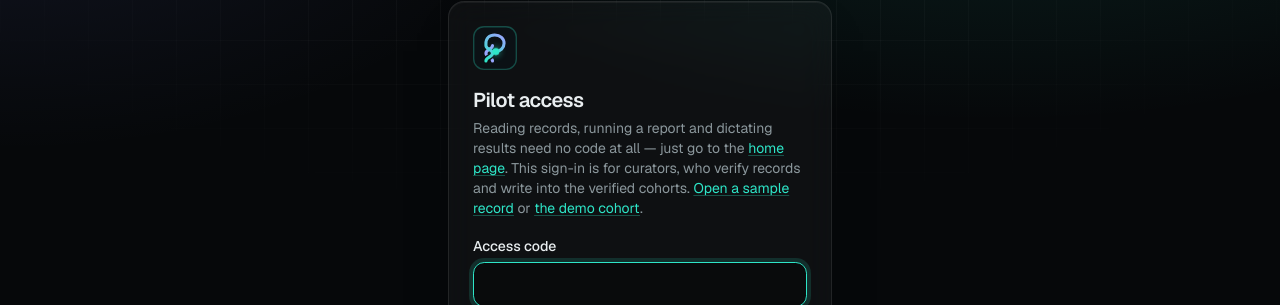
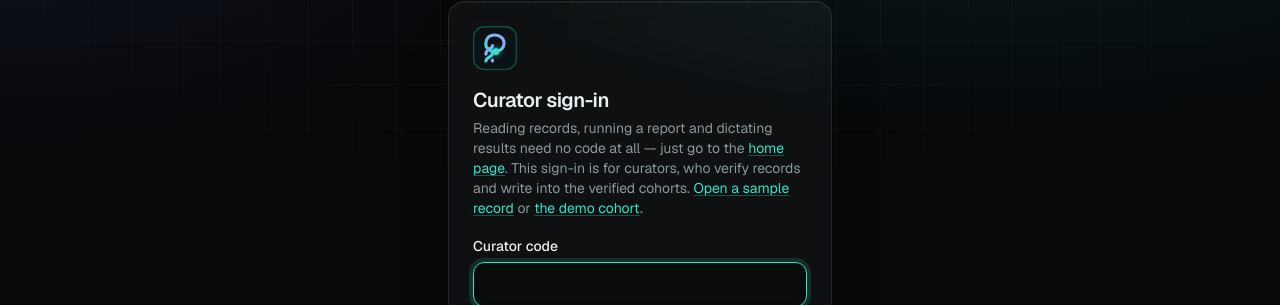
Before and after one commit to Abm32/pathya, a Next.js app: page /login in a window 1280 px wide. Shown: the part 136-441 px from the top of the page. Built offline with nearby package versions, Linux system fonts and the light colour scheme.

Commit message:
fix: login page is curator sign-in, not "Pilot access"
Co-Authored-By: Claude Opus 5 <noreply@anthropic.com>

```diff
--- a/src/app/login/page.tsx
+++ b/src/app/login/page.tsx
@@ -24,11 +24,11 @@ function Form() {
     >
       <div>
         <Mark size={44} />
-        <h1 className="mt-4 text-xl font-semibold tracking-tight">Pilot access</h1>
+        <h1 className="mt-4 text-xl font-semibold tracking-tight">Curator sign-in</h1>
         <p className="mt-1 text-sm text-muted">Reading records, running a report and dictating results need no code at all — just go to the <a href="/" className="text-accent underline decoration-accent/30 underline-offset-2">home page</a>. This sign-in is for curators, who verify records and write into the verified cohorts. <a href="/sample" className="text-accent underline decoration-accent/30 underline-offset-2">Open a sample record</a> or <Link href="/cohort" className="text-accent underline decoration-accent/30 underline-offset-2">the demo cohort</Link>.</p>
       </div>
       <label className="block">
-        <span className="text-sm font-medium">Access code</span>
+        <span className="text-sm font-medium">Curator code</span>
         <input value={code} onChange={(e) => setCode(e.target.value)} type="password" autoComplete="one-time-code" autoFocus required className="field mt-1 font-mono" />
       </label>
       <button disabled={busy} className="btn btn-primary w-full">{busy ? "Checking…" : "Enter"}</button>
```
